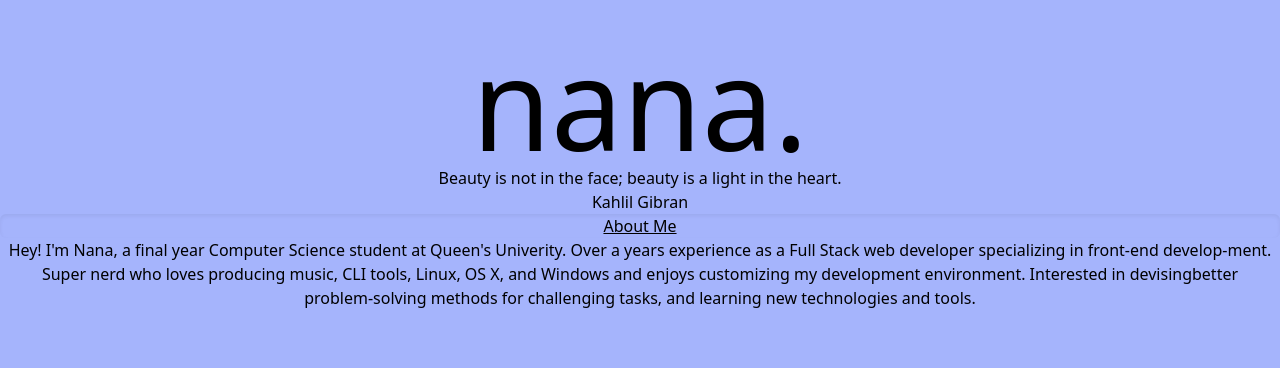
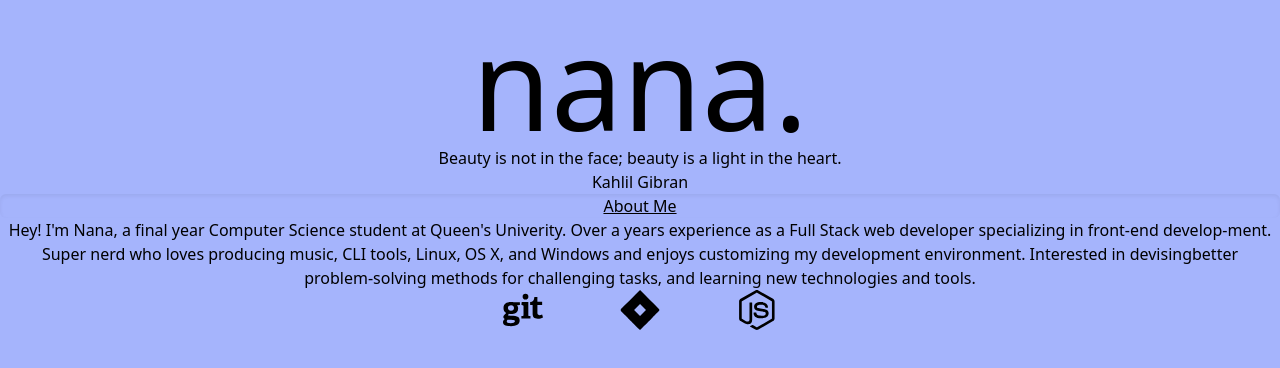
Before and after one commit to nana-boateng/portfolio, a React (Create React App) app: page / in a window 1280 px wide. Shown: the part 226-594 px from the top of the page. Built offline with nearby package versions, Linux system fonts and the light colour scheme.

Commit message:
Add react-icons

```diff
--- a/package.json
+++ b/package.json
@@ -10,6 +10,7 @@
     "axios": "^0.21.1",
     "react": "^17.0.1",
     "react-dom": "^17.0.1",
+    "react-icons": "^4.2.0",
     "react-query": "^3.13.0",
     "react-scripts": "4.0.3",
     "web-vitals": "^1.1.0"
--- a/src/components/Carousel.jsx
+++ b/src/components/Carousel.jsx
@@ -1,5 +1,12 @@
-export default function Carousel({}) {
-  const skills = ["Git", "Jira", "Bitbucket", "GitHub", "Nodejs"];
+import { FaGit, FaJira } from "react-icons/fa";
+import { GrNode } from "react-icons/gr";
 
-  return <div>{skills.map((skill) => console.log(skill))}</div>;
+export default function Carousel() {
+  return (
+    <div className="flex flex-row justify-evenly w-1/3 mx-auto">
+      <FaGit className={`h-10 w-10`} />
+      <FaJira className={`h-10 w-10`} />
+      <GrNode className={`h-10 w-10`} />
+    </div>
+  );
 }
```
Also changed, not shown: 1 other file (tests, documents, lock files or other folders).
